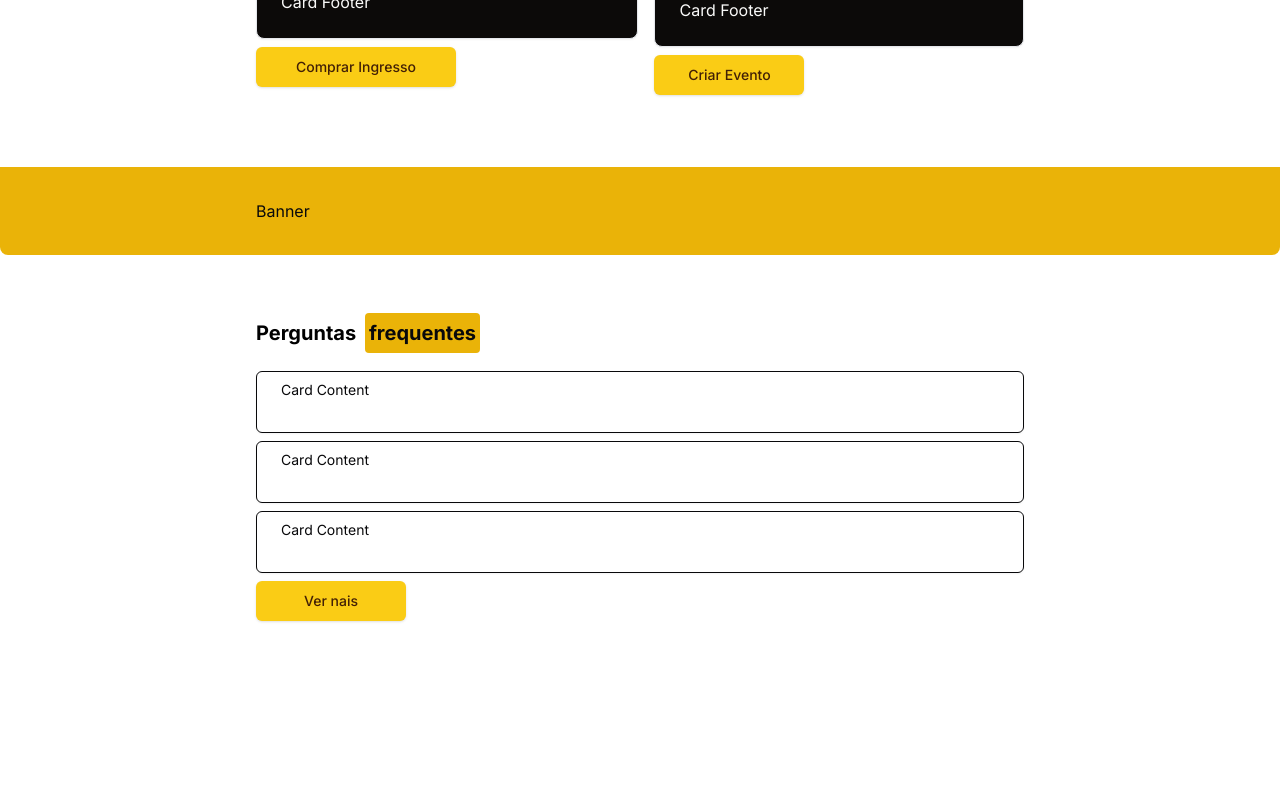
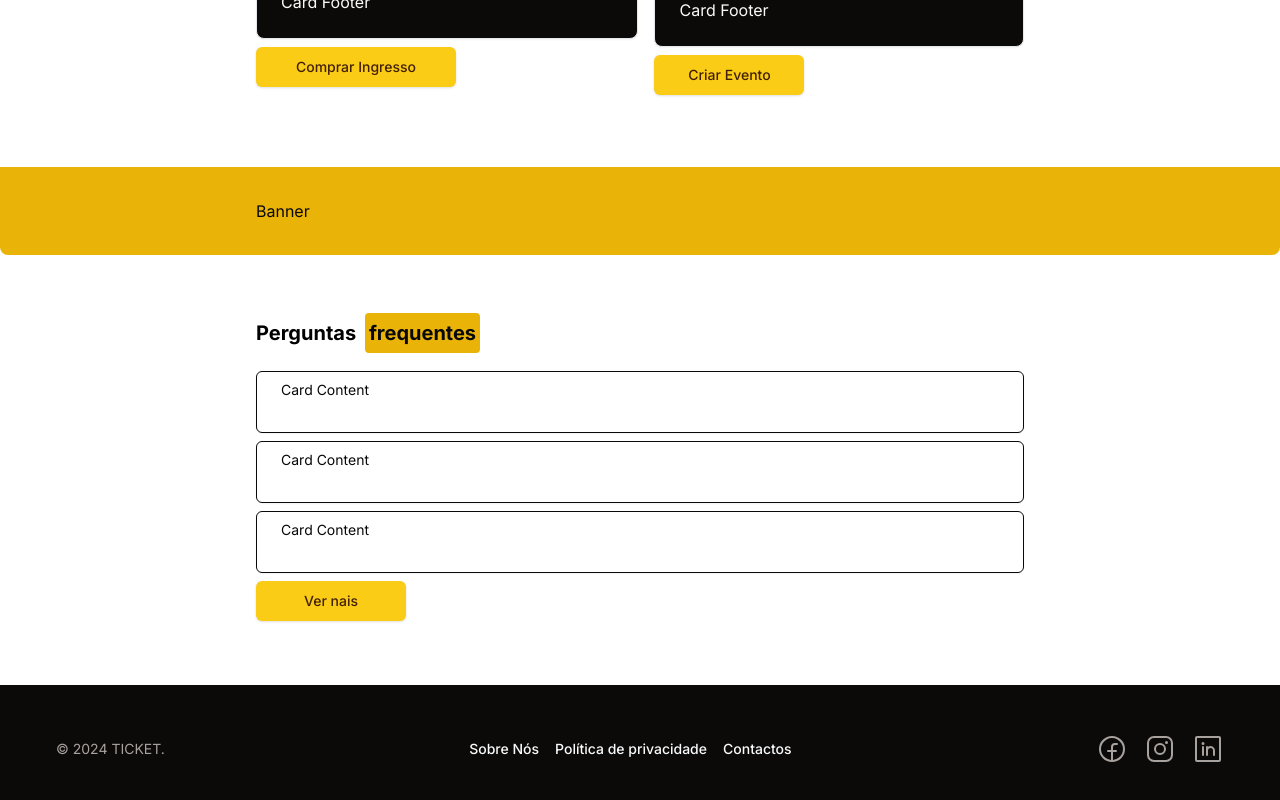
Before and after one commit to JCDEV227/ticket, a Next.js app: page / in a window 1280 px wide. Shown: the part 1358-2158 px from the top of the page. Before the commit the page ends 2043 px from the top, so only its background shows below. Built offline with nearby package versions, Linux system fonts and the light colour scheme.

Commit message:
home page finshed

```diff
--- a/src/app/page.tsx
+++ b/src/app/page.tsx
@@ -1,11 +1,15 @@
 import { HeaderHome } from "@/components/headerHome/page";
 import { MainHome } from "@/components/mainHome/page";
+import { Footer } from "@/components/footer/page";
+import { Call } from "@/components/call/page";
 
 export default function Home() {
   return (
       <>
         <HeaderHome />
         <MainHome />
+        <Footer />
+        <Call />
       </>
     );
 }
--- /dev/null
+++ b/src/components/call/page.tsx
@@ -0,0 +1,11 @@
+"use client"
+
+import { Headset } from "@phosphor-icons/react"
+
+export function Call() {
+    return (
+        <div className="fixed bottom-5 right-5 drop-shadow-lg w-[30px] h-[30px] flex justify-center rounded-full items-center bg-yellow-500 text-zin-950 hover:animate-pulse">
+            <Headset size={24} />
+        </div>
+    )
+}
--- /dev/null
+++ b/src/components/footer/page.tsx
@@ -0,0 +1,38 @@
+"use client"
+import { FacebookLogo, InstagramLogo, LinkedinLogo } from "@phosphor-icons/react"
+import Link from "next/link"
+
+export function Footer() {
+  return (
+    <footer className="p-6 md:py-12 min-w-full bg-background text-slate-50">
+      <div className="container max-w-7xl flex flex-col items-center justify-between gap-4 md:flex-row">
+        <p className="text-sm text-muted-foreground">&copy; 2024 TICKET.</p>
+        <nav className="flex items-center gap-4">
+          <Link href="#" className="text-sm font-medium hover:underline underline-offset-4" prefetch={false}>
+           Sobre Nós
+          </Link>
+          <Link href="#" className="text-sm font-medium hover:underline underline-offset-4" prefetch={false}>
+           Política de privacidade
+          </Link>
+          <Link href="#" className="text-sm font-medium hover:underline underline-offset-4" prefetch={false}>
+            Contactos
+          </Link>
+        </nav>
+        <div className="flex items-center gap-4">
+          <Link href="#" className="text-muted-foreground hover:text-primary" prefetch={false}>
+            <FacebookLogo size={32} />
+            <span className="sr-only">Facebook</span>
+          </Link>
+          <Link href="#" className="text-muted-foreground hover:text-primary" prefetch={false}>
+            <InstagramLogo size={32} />
+            <span className="sr-only">Instagram</span>
+          </Link>
+          <Link href="#" className="text-muted-foreground hover:text-primary" prefetch={false}>
+            <LinkedinLogo size={32} />
+            <span className="sr-only">LinkedIn</span>
+          </Link>
+        </div>
+      </div>
+    </footer>
+  )
+}
```
